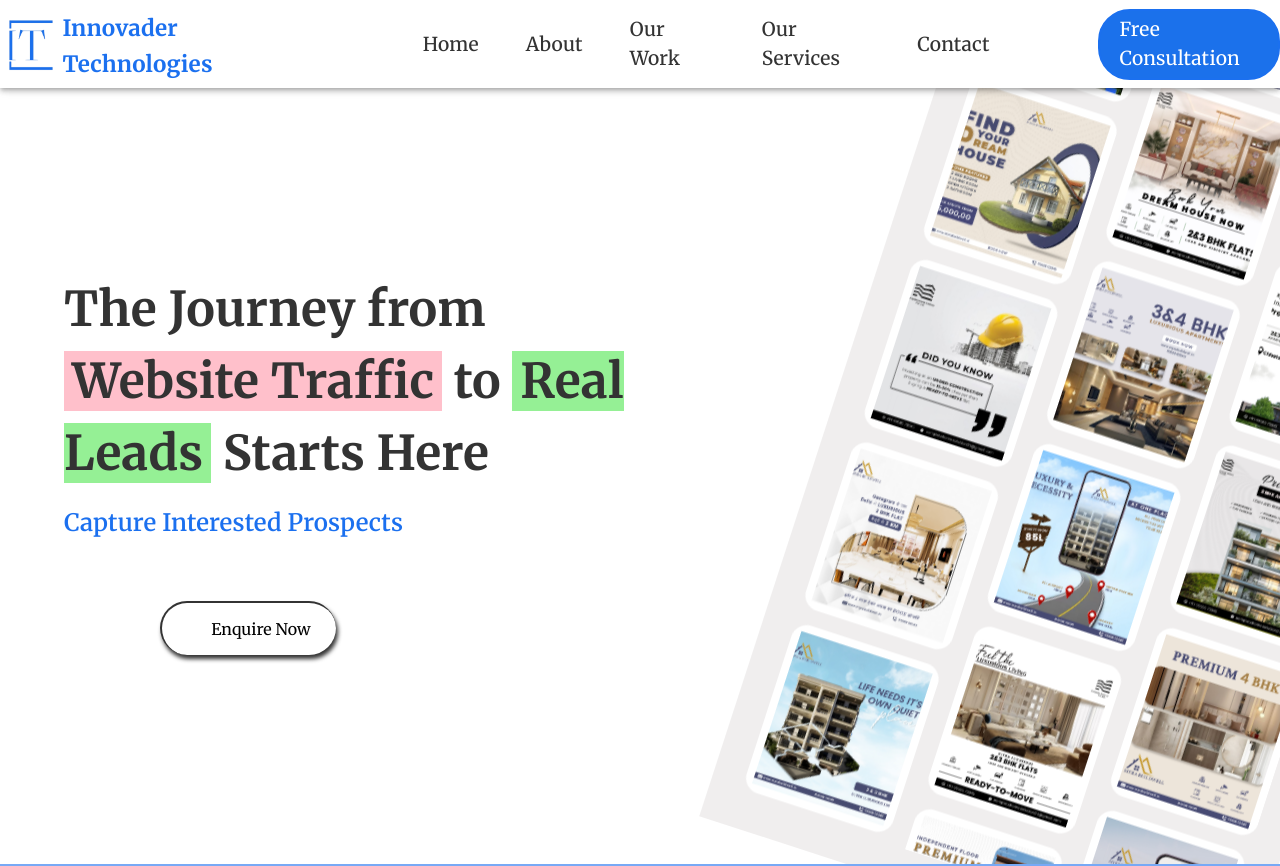
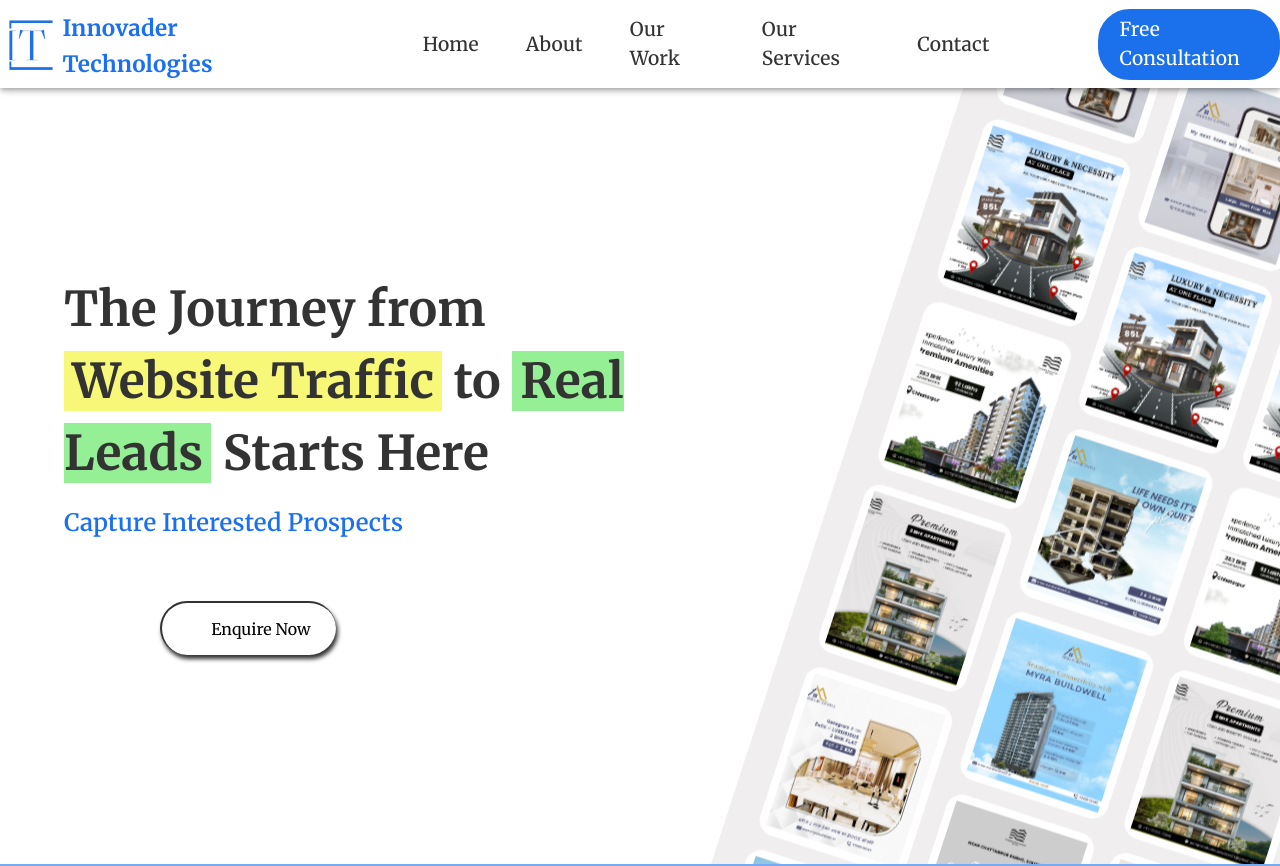
Before and after one commit to arshsaini1333/Innovader-Technologies, a React (Vite) app: page / in a window 1280 px wide. Shown: the top 866 px of the page. Built offline with nearby package versions, Linux system fonts and the light colour scheme; some icons are missing; a web font is replaced by a local one.

Commit message:
new changes

```diff
--- a/src/public/Home.css
+++ b/src/public/Home.css
@@ -7,24 +7,29 @@
     overflow: hidden;
     /* border-bottom: 5px solid red; */
     height: 100vh;
+    box-sizing: border-box;
+    /* Make sure padding doesn't overflow */
 }
 
 .HomeRight {
     width: 50%;
+    /* height: 100vh; */
 }
 
 .scrolling-gallery {
     display: flex;
     /* flex-direction: column; */
     /* align-items: center; */
-    height: 910px;
+    height: 200%;
+    /* updated from 2000px */
+    box-sizing: border-box;
     justify-content: center;
     gap: 20px;
     overflow: hidden;
     transform: rotate(18deg);
     position: relative;
     top: -5rem;
-    right: -8rem;
+    right: -4rem;
     background-color: rgba(235, 232, 232, 0.735);
     padding: 2rem;
 }
@@ -40,7 +45,7 @@
 
 .scroll-row {
     overflow: hidden;
-    height: 100%;
+    height: 200%;
     position: relative;
 }
 
@@ -52,11 +57,11 @@
 }
 
 .scroll-row.up .scroll-inner {
-    animation: scroll-up 10s linear infinite;
+    animation: scroll-up 20s linear infinite;
 }
 
 .scroll-row.down .scroll-inner {
-    animation: scroll-down 10s linear infinite;
+    animation: scroll-down 20s linear infinite;
 }
 
 .scroll-inner img {
@@ -66,12 +71,12 @@
 }
 
 .heads1 {
-    background-color: pink;
+    background-color: rgba(245, 245, 83, 0.781);
     padding: 0 0.5rem;
 }
 
 .heads2 {
-    background-color: rgb(149, 240, 149);
+    background-color: #95F095;
     padding: 0 0.5rem;
 }
 
```
Also changed, not shown: src/Components/HomeRight.jsx (+28 -0 lines).
